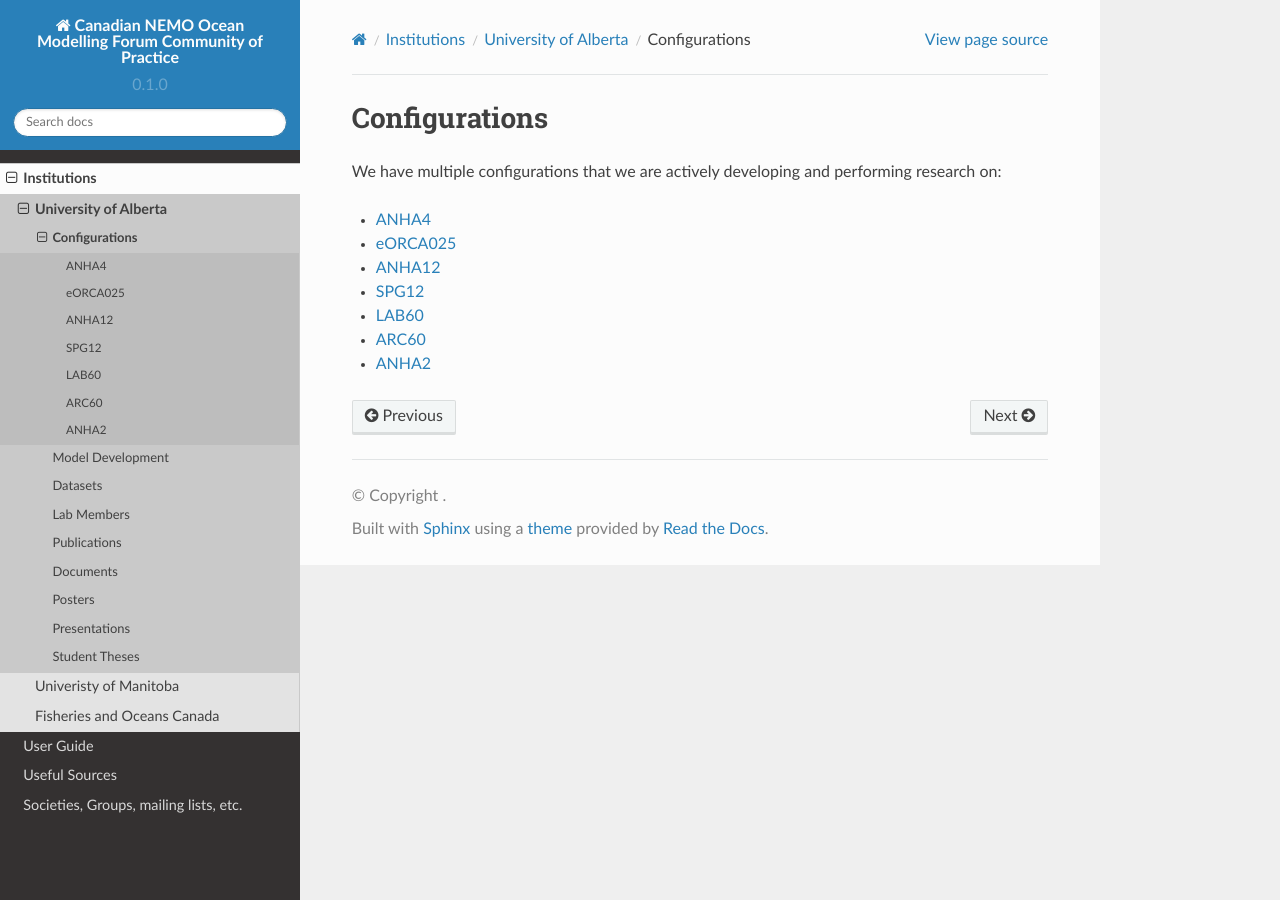
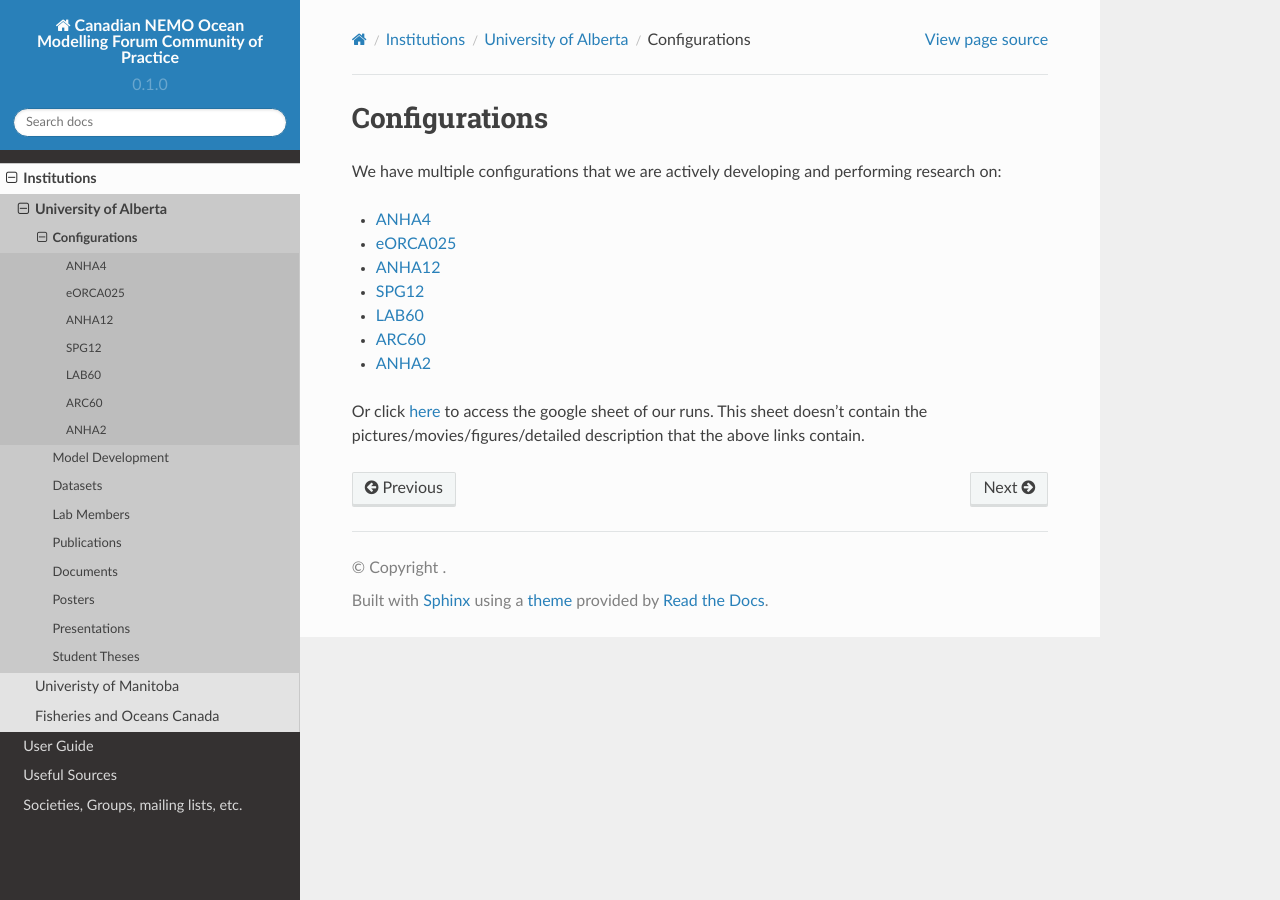
Before and after one commit to UofA-NEMO/Canadian-NEMO-Ocean-Modelling-Forum-Community-of-Practice, a Sphinx documentation site: the page built from docs/Institutions/UofA/Configurations/index.rst, in a window 1280 px wide. Built offline with Sphinx 7.4.7 and the Read the Docs theme 2.0.0, drawn with Linux system fonts in a browser that asks for light colours; pages that are not in the unit, such as notebooks, are missing from menus.

Commit message:
Update index.rst

```diff
--- a/docs/Institutions/UofA/Configurations/index.rst
+++ b/docs/Institutions/UofA/Configurations/index.rst
@@ -13,3 +13,5 @@ We have multiple configurations that we are actively developing and performing r
    LAB60/index
    ARC60/index
    ANHA2/index
+
+Or click `here <https://docs.google.com/spreadsheets/d/19qEFmjSxgwy_TDJE5fn-0hx-fpYK_gjRlGIeV5NsqfY/edit?usp=sharing>`_ to access the google sheet of our runs. This sheet doesn't contain the pictures/movies/figures/detailed description that the above links contain.
```
